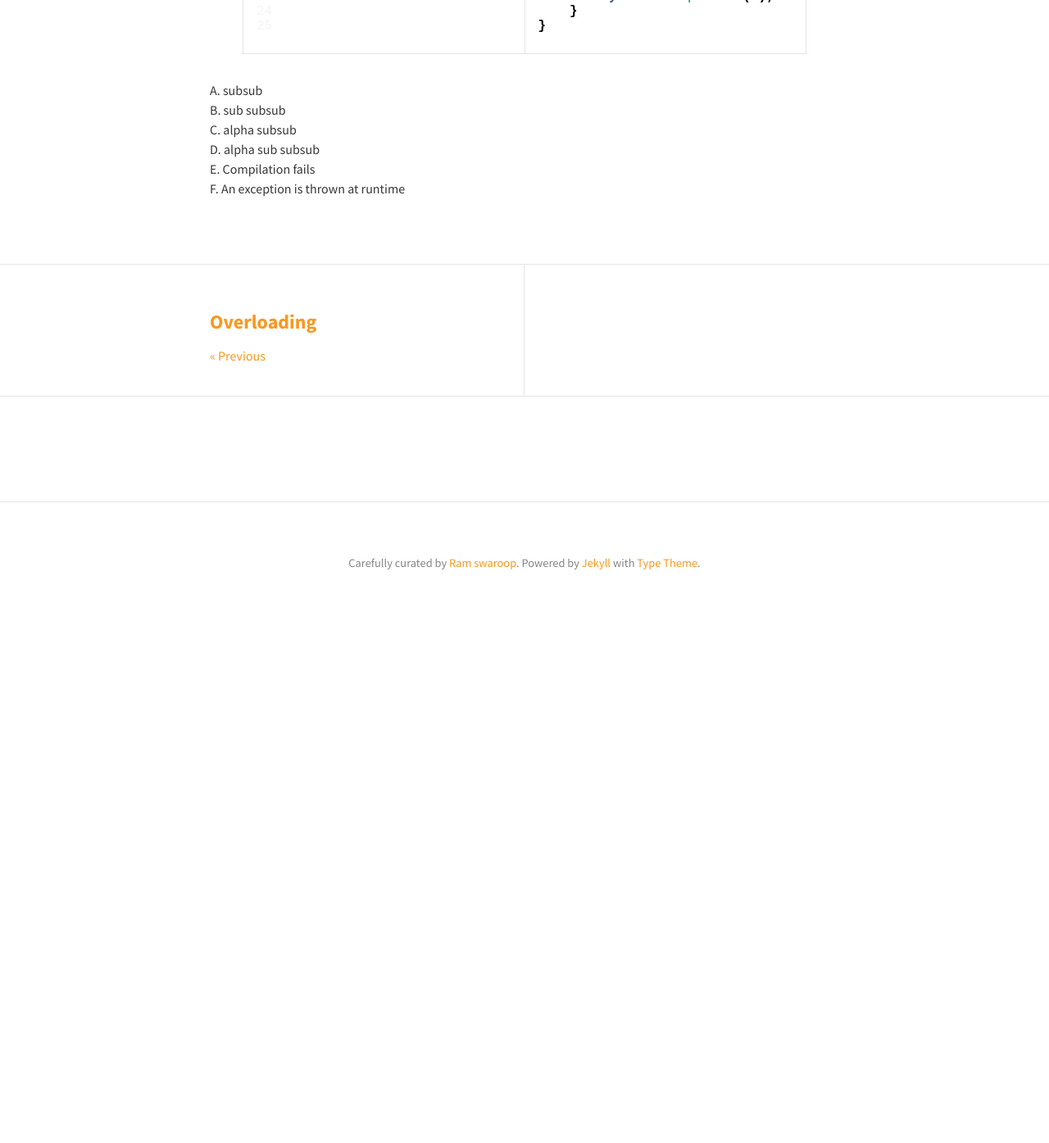
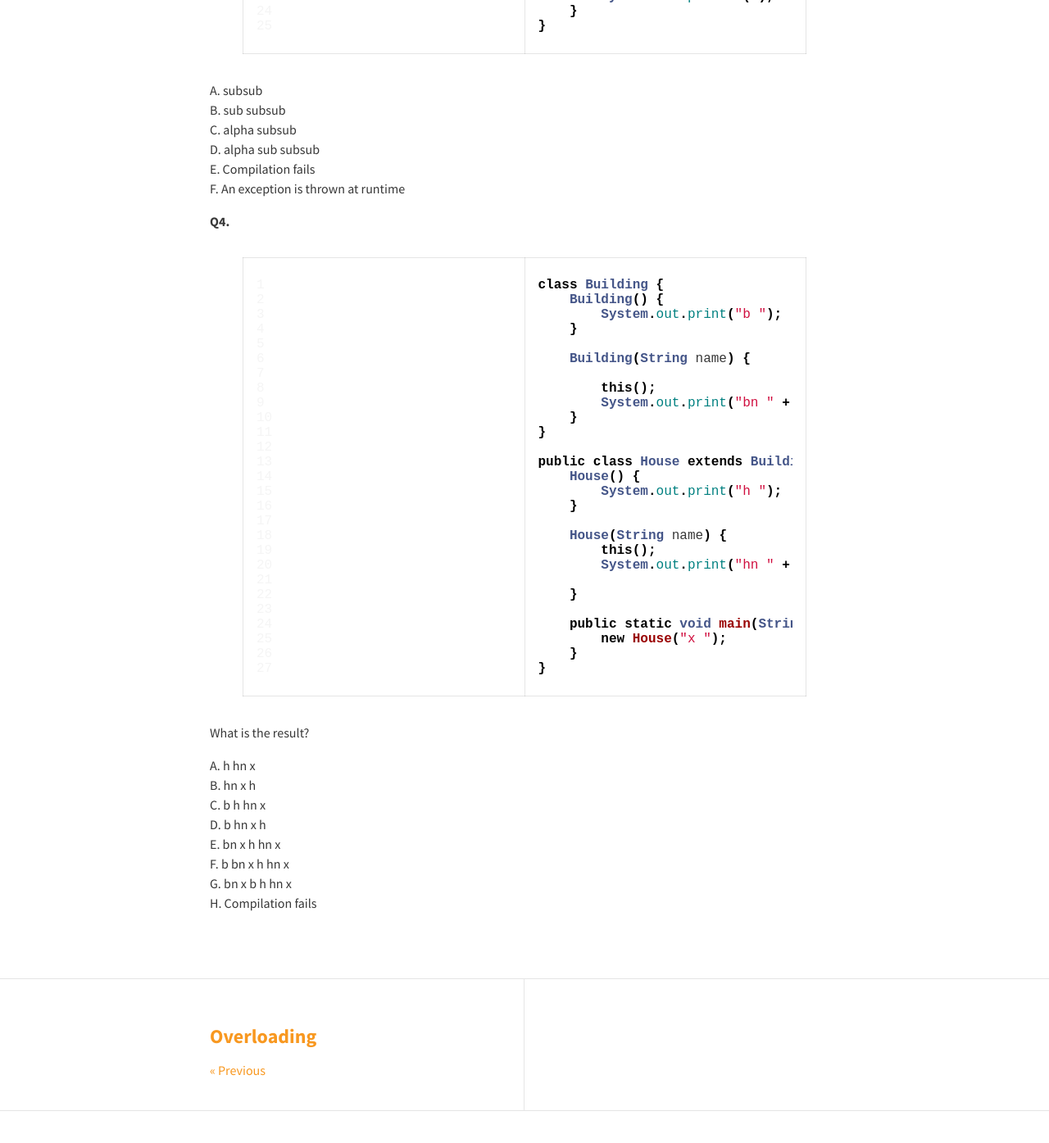
Before and after one commit to rampatra/JavaNotes, a Jekyll site: the page built from _posts/2015-06-30-constructors.md, in a window 1280 px wide and 1400 px high, scrolled down 5589 px. Shown: the top 1395 px of the window at 82% size. Built offline with Jekyll 4.4.1, drawn with Linux system fonts in a browser that asks for light colours; nearby versions of some CDN libraries; comment, search, counter and statistics services are not loaded; before the commit the page ends 6351 px from its top, so only the background shows below that.

Commit message:
constructors: question added

```diff
--- a/_posts/2015-06-30-constructors.md
+++ b/_posts/2015-06-30-constructors.md
@@ -301,9 +301,9 @@ public class Animal {
 }
 {% endhighlight %}
 
-A. `abc`<br>
-B. Empty string<br>
-C. Won't compile<br>
+A. `abc`
+B. Empty string
+C. Won't compile
 D. Runtime error
 
 __Q2.__ What is the result?
@@ -327,10 +327,10 @@ public class Bottom2 extends Top {
 }
 {% endhighlight %}
 
-A. BD<br>
-B. DB<br>
-C. BDC<br>
-D. DBC<br>
+A. BD
+B. DB
+C. BDC
+D. DBC
 E. Compilation fails
 
 __Q3.__ What is the result?
@@ -363,9 +363,53 @@ public class SubSubAlpha extends Alpha {
 }
 {% endhighlight %}
 
-A. subsub<br>
-B. sub subsub<br>
-C. alpha subsub<br>
-D. alpha sub subsub<br>
-E. Compilation fails<br>
+A. subsub
+B. sub subsub
+C. alpha subsub
+D. alpha sub subsub
+E. Compilation fails
 F. An exception is thrown at runtime
+
+__Q4.__
+
+{% highlight java linenos %}
+
+class Building {
+    Building() {
+        System.out.print("b ");
+    }
+
+    Building(String name) {
+
+        this();
+        System.out.print("bn " + name);
+    }
+}
+
+public class House extends Building {
+    House() {
+        System.out.print("h ");
+    }
+
+    House(String name) {
+        this();
+        System.out.print("hn " + name);
+
+    }
+
+    public static void main(String[] args) {
+        new House("x ");
+    }
+}
+{% endhighlight %}
+
+What is the result?
+
+A. h hn x
+B. hn x h
+C. b h hn x
+D. b hn x h
+E. bn x h hn x
+F. b bn x h hn x
+G. bn x b h hn x
+H. Compilation fails
```
